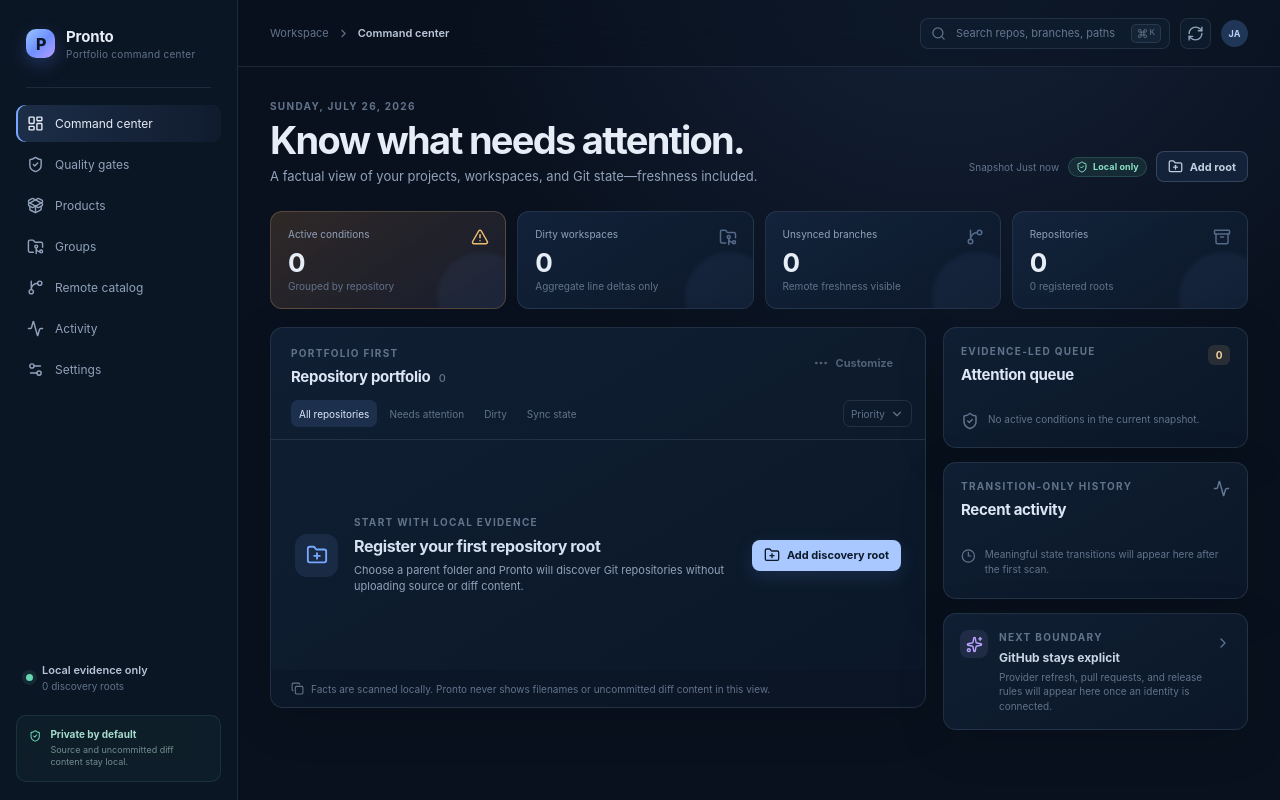
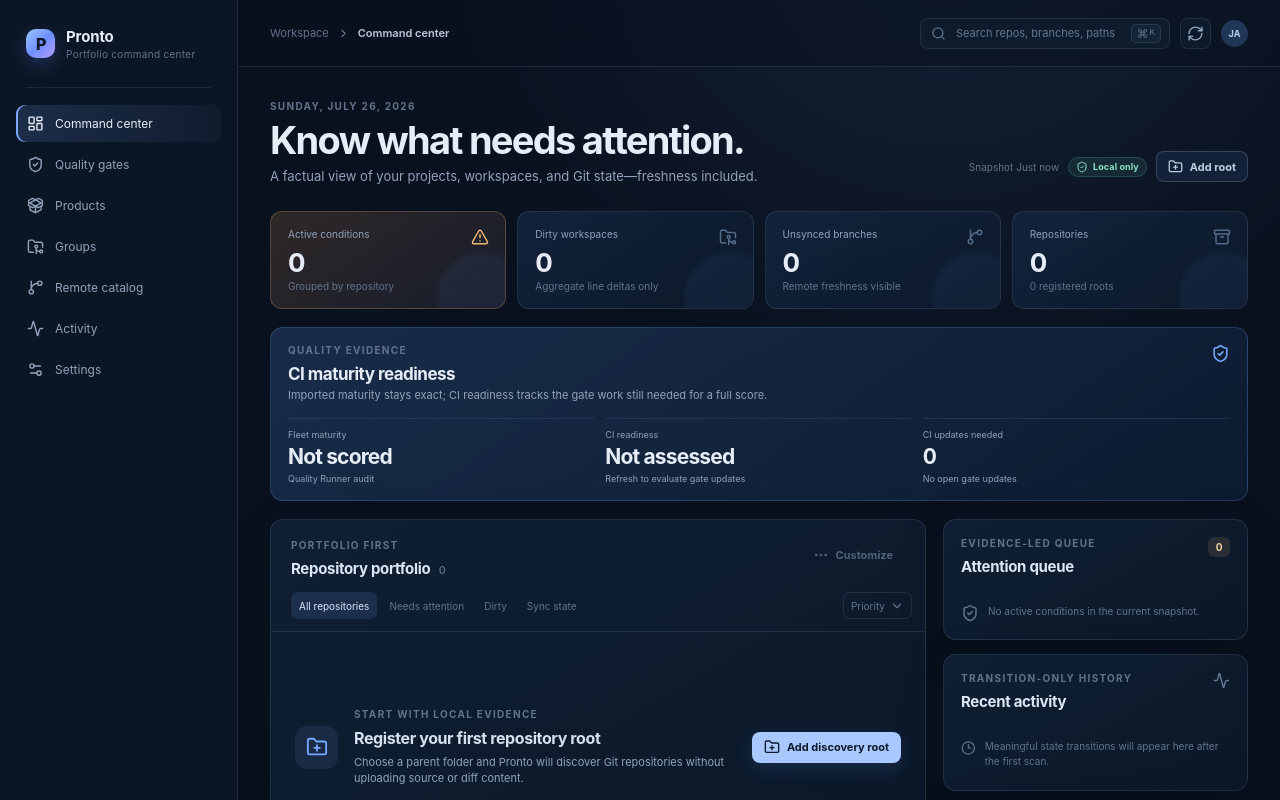
Before and after one commit to jakyeamos/pronto, a React (Vite) app: page / in a window 1280 px wide. Shown: the top 800 px of the page. Built offline with nearby package versions, Linux system fonts and the light colour scheme.

Commit message:
fix: refresh stale repositories and surface CI readiness

```diff
--- a/src/renderer/src/App.tsx
+++ b/src/renderer/src/App.tsx
@@ -376,6 +376,7 @@
               unsyncedCount={unsyncedCount}
               repositoryCount={snapshot.repositories.length}
               rootCount={snapshot.roots.length}
+              quality={snapshot.quality}
               repositories={repositories}
               allRepositories={snapshot.repositories}
               events={snapshot.events}
--- a/src/renderer/src/components/CommandCenterSurface.tsx
+++ b/src/renderer/src/components/CommandCenterSurface.tsx
@@ -8,11 +8,18 @@
   FolderGit2,
   GitBranch,
   MoreHorizontal,
+  ShieldCheck,
   Sparkles,
 } from "lucide-react";
-import type { Condition, EventRecord, RepositorySnapshot } from "../types";
+import type {
+  Condition,
+  EventRecord,
+  QualityPortfolioSnapshot,
+  RepositorySnapshot,
+} from "../types";
 import { EmptyState, NoMatchesState } from "./ConsolePrimitives";
 import { AttentionQueue, RepositoryRow, Timeline } from "./PortfolioComponents";
+import { qualityGateDisplayLabel } from "./QualityComponents";
 
 export type Filter = "all" | "attention" | "dirty" | "sync";
 
@@ -22,6 +29,7 @@
   unsyncedCount,
   repositoryCount,
   rootCount,
+  quality,
   repositories,
   allRepositories,
   events,
@@ -38,6 +46,7 @@
   unsyncedCount: number;
   repositoryCount: number;
   rootCount: number;
+  quality: QualityPortfolioSnapshot;
   repositories: RepositorySnapshot[];
   allRepositories: RepositorySnapshot[];
   events: EventRecord[];
@@ -49,6 +58,14 @@
   onCondition: (repository: RepositorySnapshot, condition: Condition) => void;
   onOpenQualityReport?: (reportPath: string) => void;
 }): ReactElement {
+  const openGateSummary = Object.entries(
+    quality.ci_readiness_open_gate_counts ?? {},
+  )
+    .sort((left, right) => right[1] - left[1])
+    .slice(0, 3)
+    .map(([gateId, count]) => `${qualityGateDisplayLabel(gateId)} (${count})`)
+    .join(" · ");
+
   return (
     <>
       <section className="metric-grid">
@@ -78,6 +95,53 @@
             {rootCount === 1 ? "" : "s"}
           </small>
           <Archive size={18} />
+        </div>
+      </section>
+      <section
+        className="command-quality-summary"
+        aria-label="Quality maturity"
+      >
+        <div className="command-quality-summary-heading">
+          <div>
+            <p className="eyebrow">Quality evidence</p>
+            <h2>CI maturity readiness</h2>
+            <p>
+              Imported maturity stays exact; CI readiness tracks the gate work
+              still needed for a full score.
+            </p>
+          </div>
+          <ShieldCheck size={19} />
+        </div>
+        <div className="command-quality-score-grid">
+          <div>
+            <span>Fleet maturity</span>
+            <strong>
+              {quality.maturity_score_display ?? "Not scored"}
+              {quality.maturity_score_display && <small>/4</small>}
+            </strong>
+            <small>Quality Runner audit</small>
+          </div>
+          <div>
+            <span>CI readiness</span>
+            <strong>
+              {quality.ci_readiness_score_display ?? "Not assessed"}
+              {quality.ci_readiness_score_display && <small>/4</small>}
+            </strong>
+            <small>
+              {quality.ci_readiness_score == null
+                ? "Refresh to evaluate gate updates"
+                : `${quality.ci_readiness_full_repository_count ?? 0}/${quality.ci_readiness_repository_count ?? 0} repositories at 4/4`}
+            </small>
+          </div>
+          <div>
+            <span>CI updates needed</span>
+            <strong>
+              {Object.values(
+                quality.ci_readiness_open_gate_counts ?? {},
+              ).reduce((total, count) => total + count, 0)}
+            </strong>
+            <small>{openGateSummary || "No open gate updates"}</small>
+          </div>
         </div>
       </section>
       <div className="content-grid">
--- a/src/renderer/src/styles.css
+++ b/src/renderer/src/styles.css
@@ -535,6 +535,76 @@
 .metric-card small {
   color: var(--faint);
 }
+.command-quality-summary {
+  display: grid;
+  gap: 14px;
+  margin-bottom: 18px;
+  padding: 16px 17px;
+  border: 1px solid rgba(119, 168, 255, 0.22);
+  border-radius: 13px;
+  background: linear-gradient(
+    145deg,
+    rgba(29, 53, 87, 0.78),
+    rgba(14, 28, 48, 0.92)
+  );
+}
+.command-quality-summary-heading {
+  display: flex;
+  align-items: flex-start;
+  justify-content: space-between;
+  gap: 16px;
+}
+.command-quality-summary-heading h2 {
+  margin: 3px 0 4px;
+  color: var(--text);
+  font-size: 17px;
+  letter-spacing: -0.03em;
+}
+.command-quality-summary-heading p:last-child {
+  max-width: 650px;
+  margin: 0;
+  color: var(--muted);
+  font-size: 11px;
+  line-height: 1.45;
+}
+.command-quality-summary-heading > svg {
+  flex: 0 0 auto;
+  color: var(--blue);
+}
+.command-quality-score-grid {
+  display: grid;
+  grid-template-columns: repeat(3, minmax(0, 1fr));
+  gap: 10px;
+}
+.command-quality-score-grid > div {
+  display: grid;
+  gap: 4px;
+  min-width: 0;
+  padding-top: 10px;
+  border-top: 1px solid rgba(119, 168, 255, 0.14);
+}
+.command-quality-score-grid span,
+.command-quality-score-grid small {
+  color: var(--muted);
+  font-size: 9px;
+}
+.command-quality-score-grid strong {
+  color: var(--text);
+  font-size: 21px;
+  font-weight: 700;
+  letter-spacing: -0.04em;
+}
+.command-quality-score-grid strong small {
+  margin-left: 2px;
+  color: var(--faint);
+  font-size: 11px;
+  font-weight: 600;
+}
+.command-quality-score-grid small {
+  overflow: hidden;
+  text-overflow: ellipsis;
+  white-space: nowrap;
+}
 .content-grid {
   display: grid;
   grid-template-columns: minmax(0, 1.65fr) minmax(305px, 0.72fr);
@@ -3161,6 +3231,9 @@
   .quality-overview-grid {
     grid-template-columns: minmax(0, 1fr);
   }
+  .command-quality-score-grid {
+    grid-template-columns: minmax(0, 1fr);
+  }
   .quality-matrix {
     --quality-repository-column: 190px;
     --quality-maturity-column: 140px;
```
Also changed, not shown: 2 other files (tests, documents, lock files or other folders).
